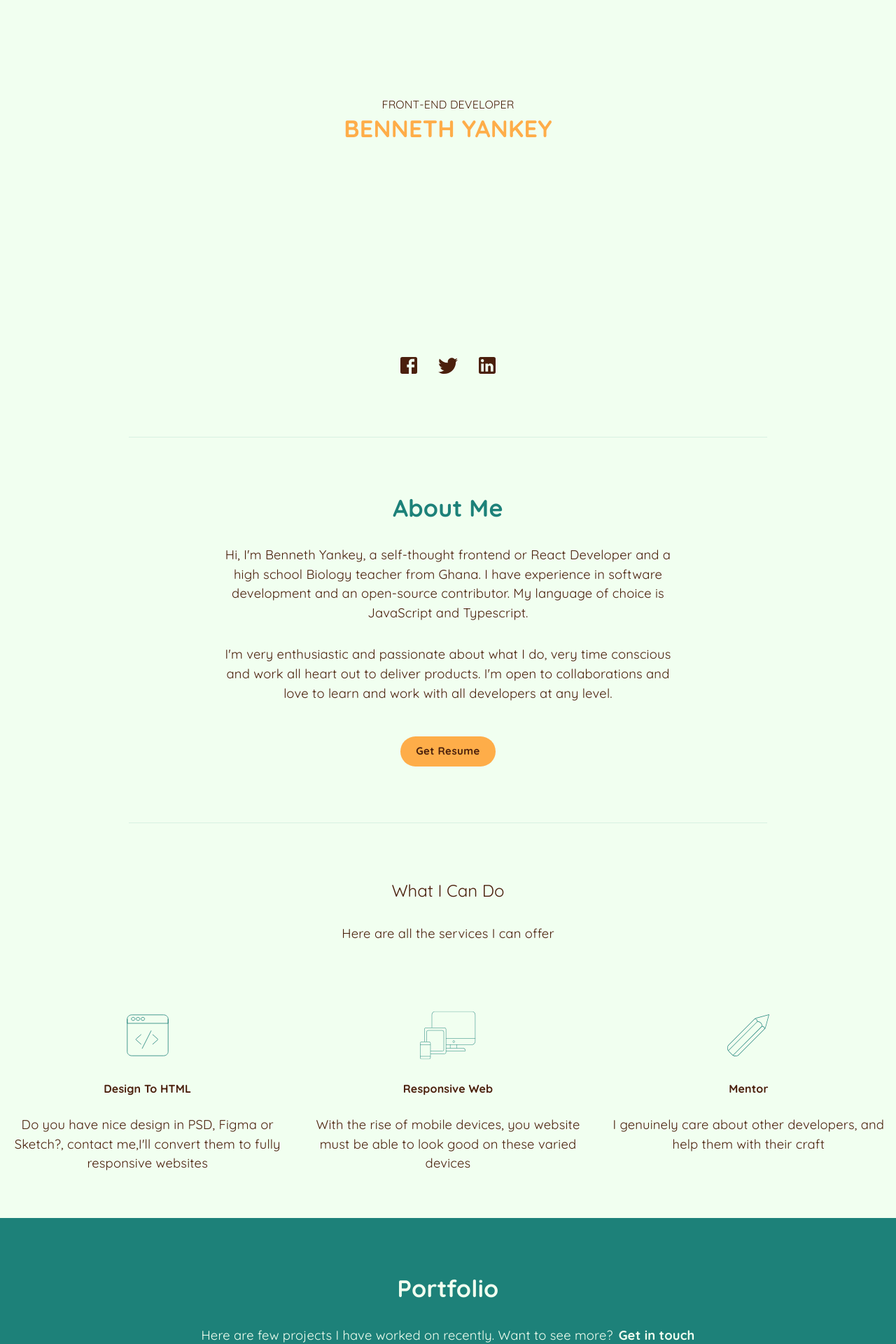
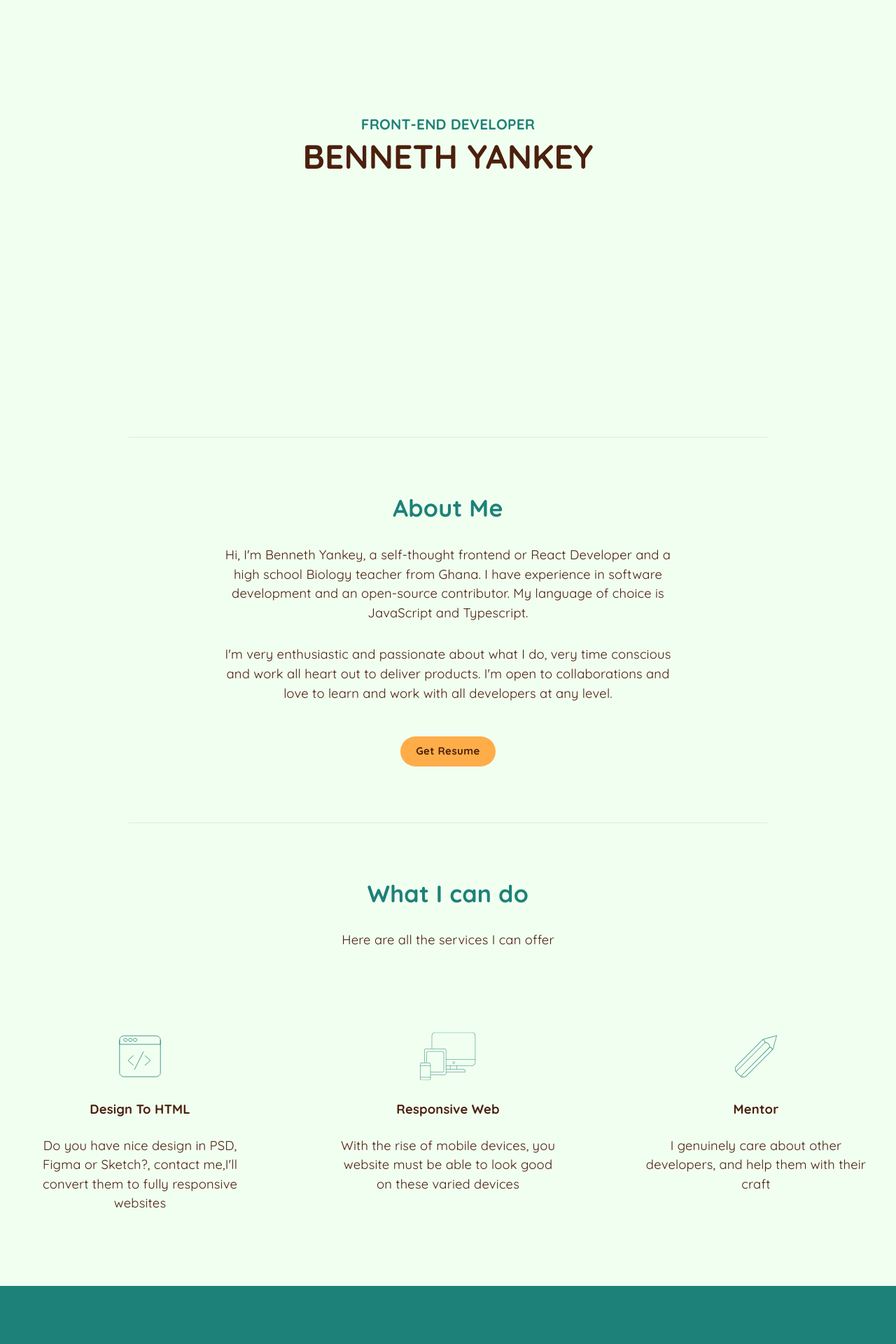
Before and after one commit to papayankey/bennethyankey, a React (Create React App) app: page / in a window 1280 px wide. Shown: the part 240-2160 px from the top of the page at 70% size. Built offline with nearby package versions, Linux system fonts and the light colour scheme.

Commit message:
chore: refactor text and styles

```diff
--- a/src/App/components/About/index.tsx
+++ b/src/App/components/About/index.tsx
@@ -37,6 +37,7 @@ function About() {
 
   return (
     <section id="about">
+      <Container>
         <Container maxWidth="md">
           <Divider className={classes.divider} />
           <div className={classes.container}>
@@ -46,14 +47,14 @@ function About() {
             <Typography>
               Hi, I'm Benneth Yankey, a self-thought frontend or React Developer
               and a high school Biology teacher from Ghana. I have experience in
-            software development and an open-source contributor. My language of
-            choice is JavaScript and Typescript.
+              software development and an open-source contributor. My language
+              of choice is JavaScript and Typescript.
             </Typography>
             <Typography>
               I'm very enthusiastic and passionate about what I do, very time
               conscious and work all heart out to deliver products. I'm open to
-            collaborations and love to learn and work with all developers at any
-            level.
+              collaborations and love to learn and work with all developers at
+              any level.
             </Typography>
             <Button
               variant="contained"
@@ -66,6 +67,7 @@ function About() {
           </div>
           <Divider />
         </Container>
+      </Container>
     </section>
   );
 }
--- a/src/App/components/Contact/index.tsx
+++ b/src/App/components/Contact/index.tsx
@@ -1,6 +1,7 @@
 // material components
 import Typography from '@material-ui/core/Typography';
 import Grid from '@material-ui/core/Grid';
+import Container from '@material-ui/core/Container';
 
 // material icons
 import LocationOnIcon from '@material-ui/icons/LocationOnOutlined';
@@ -15,21 +16,25 @@ import { Form } from './Form';
 import { Image, Layout } from '../../common';
 
 // image
-import googleMap from '../../assets/images/google-map.png';
+import googleMap from '../../assets/images/google-map.webp';
 
 // styles
 const useStyles = makeStyles((theme: Theme) => ({
+  title: {
+    color: theme.palette.primary.main,
+  },
   mapGridItem: {
     position: 'relative',
   },
   mapOverlay: {
-    width: 400,
     height: 200,
+    width: '80%',
     position: 'absolute',
     top: 'calc(50% - 100px)',
-    left: 'calc(50% - 200px)',
+    left: 'calc(50% - 40%)',
+    borderRadius: theme.shape.borderRadius,
     backgroundColor: theme.palette.grey[800],
-    opacity: 0.8,
+    opacity: 0.85,
     color: theme.palette.common.white,
     display: 'flex',
     justifyContent: 'center',
@@ -55,10 +60,16 @@ function Contact() {
   const classes = useStyles();
 
   return (
+    <section id="contact">
+      <Container>
+        <Container maxWidth="md">
           <Layout>
-      <Typography variant="h5">Interested in what you see?</Typography>
+            <Typography variant="h4" className={classes.title}>
+              Let's get in touch
+            </Typography>
             <Typography>
-        I’m always open to discussing project or collaboration opportunities
+              I’m always open to discussing project or collaboration
+              opportunities.
             </Typography>
             <Grid container spacing={5}>
               <Grid item md={6}>
@@ -71,7 +82,9 @@ function Contact() {
                     <EmailIcon />
                     <CallIcon />
                   </div>
-            <div className={`${classes.overlayContent} ${classes.overlayText}`}>
+                  <div
+                    className={`${classes.overlayContent} ${classes.overlayText}`}
+                  >
                     <Typography>Koforidua - Ghana</Typography>
                     <Typography>yankeybenneth@gmail.com</Typography>
                     <Typography>+233 500 083 455</Typography>
@@ -82,11 +95,14 @@ function Contact() {
                   alt="google map"
                   title="google map"
                   height={400}
-            variant="outlined"
+                  width="100%"
                 />
               </Grid>
             </Grid>
           </Layout>
+        </Container>
+      </Container>
+    </section>
   );
 }
 
--- a/src/App/components/Hero/index.tsx
+++ b/src/App/components/Hero/index.tsx
@@ -3,18 +3,21 @@ import Typography from '@material-ui/core/Typography';
 import Grid from '@material-ui/core/Grid';
 import Container from '@material-ui/core/Container';
 
-// material icons
-import FacebookIcon from '@material-ui/icons/Facebook';
-import TwitterIcon from '@material-ui/icons/Twitter';
-import LinkedIn from '@material-ui/icons/LinkedIn';
-
 // material utils
 import { makeStyles, Theme } from '@material-ui/core';
 
 const useStyles = makeStyles((theme: Theme) => ({
+  title: {
+    fontWeight: 700,
+  },
+  subtitle: {
+    color: theme.palette.primary.main,
+    fontWeight: 700,
+    fontSize: '1.3rem',
+  },
   hero: {
-    minHeight: `calc(100vh - ${theme.mixins.toolbar.minHeight}px )`,
-    marginTop: theme.mixins.toolbar.minHeight + 'px',
+    minHeight: `calc(100vh - ${theme.mixins.toolbar.minHeight}px)`,
+    marginTop: theme.mixins.toolbar.minHeight,
   },
   socialIcons: {
     padding: theme.spacing(2, 0),
@@ -31,6 +34,8 @@ function Hero() {
   const classes = useStyles();
 
   return (
+    <section id="home">
+      <Container>
         <Grid
           container
           direction="column"
@@ -46,15 +51,17 @@ function Hero() {
             justify="center"
             alignItems="center"
           >
-        <Typography variant="subtitle1">FRONT-END DEVELOPER</Typography>
-        <Typography variant="h4">BENNETH YANKEY</Typography>
+            <Typography variant="subtitle1" className={classes.subtitle}>
+              FRONT-END DEVELOPER
+            </Typography>
+            <Typography variant="h3" className={classes.title}>
+              BENNETH YANKEY
+            </Typography>
           </Grid>
-      <Grid item className={classes.socialIcons}>
-        <FacebookIcon className={classes.icon} />
-        <TwitterIcon className={classes.icon} />
-        <LinkedIn className={classes.icon} />
+          <Grid item></Grid>
         </Grid>
-    </Grid>
+      </Container>
+    </section>
   );
 }
 
--- a/src/App/components/Skills/index.tsx
+++ b/src/App/components/Skills/index.tsx
@@ -23,10 +23,13 @@ const useStyles = makeStyles((theme: Theme) =>
     },
     card: {
       backgroundColor: 'transparent',
-      padding: theme.spacing(5, 0),
+      padding: theme.spacing(10, 3),
     },
     cardHeader: {
-      fontWeight: 'bold',
+      fontWeight: 700,
+    },
+    title: {
+      color: theme.palette.primary.main,
     },
     cardContent: {
       marginTop: theme.spacing(3),
@@ -42,9 +45,7 @@ function Skill({ id, media, header, body }: IData) {
       <Card elevation={0} className={classes.card}>
         <CardMedia>{media()}</CardMedia>
         <CardContent>
-          <Typography variant="subtitle1" className={classes.cardHeader}>
-            {header}
-          </Typography>
+          <Typography className={classes.cardHeader}>{header}</Typography>
           <Typography className={classes.cardContent}>{body}</Typography>
         </CardContent>
       </Card>
@@ -56,15 +57,21 @@ function Skills() {
   const classes = useStyles();
 
   return (
+    <section id="skills">
+      <Container>
         <Layout className={classes.container}>
-      <Typography variant="h5">What I Can Do</Typography>
+          <Typography variant="h4" className={classes.title}>
+            What I can do
+          </Typography>
           <Typography>Here are all the services I can offer</Typography>
-      <Grid container spacing={1} style={{ marginTop: 48 }}>
+          <Grid container spacing={5}>
             {data.map(item => (
               <Skill key={item.id} {...item} />
             ))}
           </Grid>
         </Layout>
+      </Container>
+    </section>
   );
 }
 
```
Lines whose indentation alone changed are shown as unchanged.
